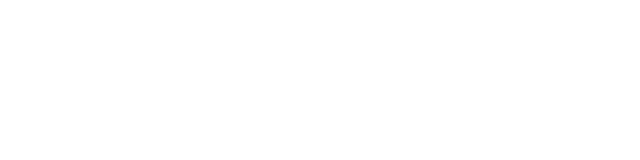
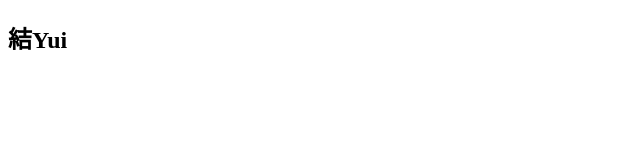
Before and after one commit to sythoniq/yui, a React (Vite) app in the folder frontend/: page / in a window 1280 px wide. Shown: the top 160 px of the page, without its empty margins (0-640 px from the left). Built offline with nearby package versions, Linux system fonts and the light colour scheme.

Commit message:
feat: trying to start working on the frontend, kinda sick atm

```diff
--- a/frontend/src/App.jsx
+++ b/frontend/src/App.jsx
@@ -1,8 +1,12 @@
 export default function App() {
   return (
-	<>
-	<header className="page-heading"></header>
-	<main className="main-container"></main>
-	</>
+    <>
+      <header className="page-heading">
+        <h2>結Yui</h2>
+      </header>
+      <main className="main-container">
+
+      </main>
+    </>
   )
 }
```
Also changed, not shown: frontend/src/components/User.jsx (added, +13 -0 lines).
